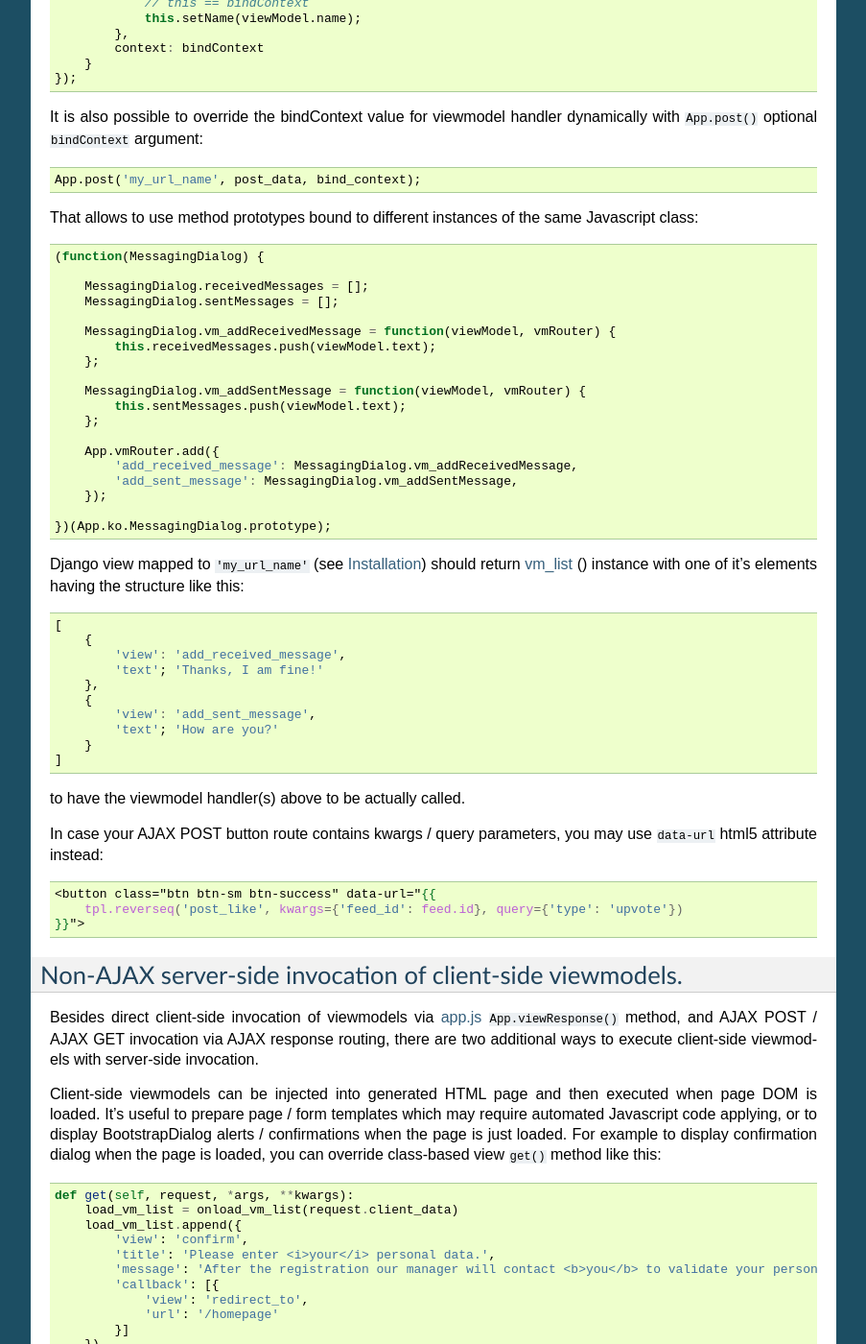
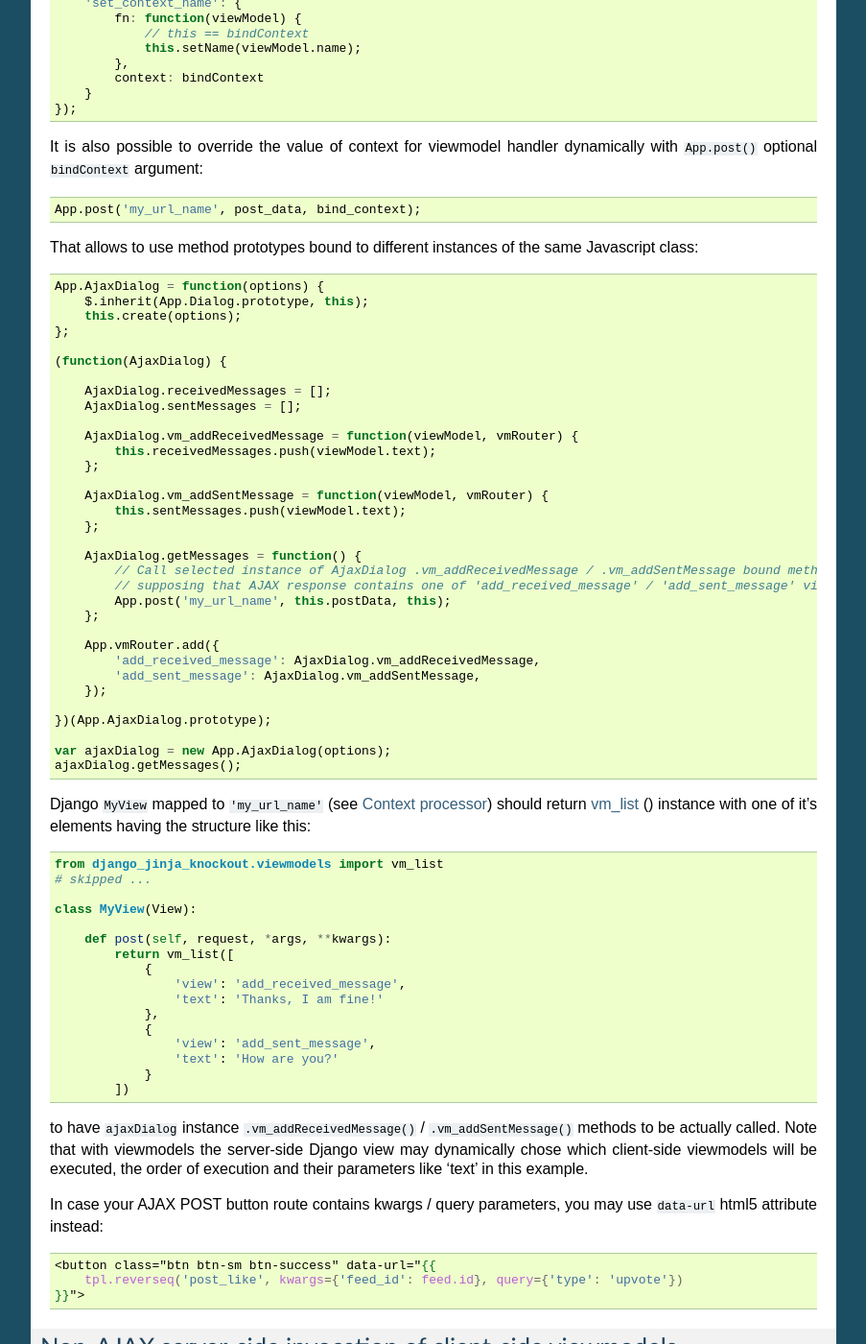
Before and after one commit to Dmitri-Sintsov/django-jinja-knockout, a Sphinx documentation site: the page built from docs/viewmodels.rst, in a window 1280 px wide and 1400 px high, scrolled down 6642 px. Shown: the whole window at 96% size, without its empty margins (198-1101 px from the left). Built offline with Sphinx 7.4.7, drawn with Linux system fonts in a browser that asks for light colours; some of the changed text lies outside the part shown.

Commit message:
Updated url() definitions in the documentation to be Django 1.11 compatible. Updated viewmodels documentation.

```diff
--- a/docs/viewmodels.rst
+++ b/docs/viewmodels.rst
@@ -320,7 +320,9 @@ code is enough::
 will execute viewmodels returned from Django view. If you want to ensure AJAX requests, just set your ``urls.py`` route
 kwargs key ``is_ajax`` to ``True`` (optional step)::
 
-    url(r'^button-click/$', 'my_app.views.button_click', name='my_url_name', kwargs={'ajax': True}),
+    from my_app.views import button_click
+    # ...
+    url(r'^button-click/$', button_click, name='my_url_name', kwargs={'ajax': True}),
 
 register AJAX client-side route (url name) in ``context_processors.py``::
 
@@ -355,7 +357,7 @@ and return the list of viewmodels in my_app/views.py::
 that's all.
 
 If your Django view which maps to ``'my_url_name'`` returns standard client-side viewmodels only, just like in the
-example above, you do not even have to modify a single bit of your Javascript code!
+example above, you do not even have to modify a single bit of your Javascript code.
 
 Since version 0.2.0, it is possible to specify client-side routes per view, not having to define them globally
 in template context processor::
@@ -408,49 +410,72 @@ Also it is possible to specify view handler function bind context, specifying it
         }
     });
 
-It is also possible to override the bindContext value for viewmodel handler dynamically with ``App.post()`` optional
+It is also possible to override the value of context for viewmodel handler dynamically with ``App.post()`` optional
 ``bindContext`` argument::
 
     App.post('my_url_name', post_data, bind_context);
 
 That allows to use method prototypes bound to different instances of the same Javascript class::
 
-    (function(MessagingDialog) {
+    App.AjaxDialog = function(options) {
+        $.inherit(App.Dialog.prototype, this);
+        this.create(options);
+    };
 
-        MessagingDialog.receivedMessages = [];
-        MessagingDialog.sentMessages = [];
+    (function(AjaxDialog) {
 
-        MessagingDialog.vm_addReceivedMessage = function(viewModel, vmRouter) {
+        AjaxDialog.receivedMessages = [];
+        AjaxDialog.sentMessages = [];
+
+        AjaxDialog.vm_addReceivedMessage = function(viewModel, vmRouter) {
             this.receivedMessages.push(viewModel.text);
         };
 
-        MessagingDialog.vm_addSentMessage = function(viewModel, vmRouter) {
+        AjaxDialog.vm_addSentMessage = function(viewModel, vmRouter) {
             this.sentMessages.push(viewModel.text);
         };
 
+        AjaxDialog.getMessages = function() {
+            // Call selected instance of AjaxDialog .vm_addReceivedMessage / .vm_addSentMessage bound methods,
+            // supposing that AJAX response contains one of 'add_received_message' / 'add_sent_message' viewmodels:
+            App.post('my_url_name', this.postData, this);
+        };
+
         App.vmRouter.add({
-            'add_received_message': MessagingDialog.vm_addReceivedMessage,
-            'add_sent_message': MessagingDialog.vm_addSentMessage,
+            'add_received_message': AjaxDialog.vm_addReceivedMessage,
+            'add_sent_message': AjaxDialog.vm_addSentMessage,
         });
 
-    })(App.ko.MessagingDialog.prototype);
+    })(App.AjaxDialog.prototype);
 
+    var ajaxDialog = new App.AjaxDialog(options);
+    ajaxDialog.getMessages();
 
-Django view mapped to ``'my_url_name'`` (see :doc:`installation`) should return `vm_list`_ () instance with one of it's
-elements having the structure like this::
+.. highlight:: python
 
-    [
-        {
-            'view': 'add_received_message',
-            'text'; 'Thanks, I am fine!'
-        },
-        {
-            'view': 'add_sent_message',
-            'text'; 'How are you?'
-        }
-    ]
+Django ``MyView`` mapped to ``'my_url_name'`` (see :ref:`installation_context-processor`) should return `vm_list`_ ()
+instance with one of it's elements having the structure like this::
 
-to have the viewmodel handler(s) above to be actually called.
+    from django_jinja_knockout.viewmodels import vm_list
+    # skipped ...
+
+    class MyView(View):
+
+        def post(self, request, *args, **kwargs):
+            return vm_list([
+                {
+                    'view': 'add_received_message',
+                    'text': 'Thanks, I am fine!'
+                },
+                {
+                    'view': 'add_sent_message',
+                    'text': 'How are you?'
+                }
+            ])
+
+to have ``ajaxDialog`` instance ``.vm_addReceivedMessage()`` / ``.vm_addSentMessage()`` methods to be actually called.
+Note that with viewmodels the server-side Django view may dynamically chose which client-side viewmodels will be
+executed, the order of execution and their parameters like 'text' in this example.
 
 .. highlight:: jinja
 
@@ -464,7 +489,7 @@ instead::
 Non-AJAX server-side invocation of client-side viewmodels.
 ----------------------------------------------------------
 
-Besides direct client-side invocation of viewmodels via `app.js`_ ``App.viewResponse()`` method, and AJAX POST /
+Besides direct client-side invocation of viewmodels via `app.js`_ ``App.vmRouter.respond()`` method, and AJAX POST /
 AJAX GET invocation via AJAX response routing, there are two additional ways to execute client-side viewmodels with
 server-side invocation.
 
@@ -495,7 +520,10 @@ request::
 
     def set_session_viewmodels(request):
         last_message = Message.objects.last()
-        # Custom viewmodel, requires App.addViewHandler('initial_views', function(viewModel) { ... }): at client-side.
+        # Custom viewmodel. Define it's handler at client-side with one of .addFn() / .addHandler() / .add() methods::
+        # App.vmRouter.addFn('initial_views', function(viewModel) { ... });
+        # App.vmRouter.addHandler('initial_views', {fn: myMethod, context: myClass});
+        # App.vmRouter.add({'initial_views': {fn: myMethod, context: myClass}});
         view_model = {
             'view': 'initial_views'
         }
@@ -528,22 +556,22 @@ Require viewmodels handlers
 .. highlight:: javascript
 
 Sometimes there are many separate Javascript source files which define different viewmodel handlers. To assure that
-required external source viewmodel handlers are available, `app.js`_ provides ``App.requireViewHandlers()`` method::
+required external source viewmodel handlers are immediately available, use `App.vmRouter`_ instance ``.req()`` method::
 
-    App.requireViewHandlers(['field_error', 'carousel_images']);
+    App.vmRouter.req('field_error', 'carousel_images');
 
 Nested / conditional execution of client-side viewmodels
 --------------------------------------------------------
-Nesting viewmodels as callbacks is available for automated conditional / event-based viewmodels execution. Example of
+Nesting viewmodels via callbacks is available for automated conditional / event-based viewmodels execution. Example of
 such approach is the implementation of ``'confirm'`` viewmodel in `app.js`_ ``App.Dialog.create()``::
 
     var cbViewModel = this.dialogOptions.callback;
     this.dialogOptions.callback = function(result) {
         // @note: Do not use alert view as callback, it will cause stack overflow.
         if (result) {
-            App.viewResponse(cbViewModel);
+            App.vmRouter.respond(cbViewModel);
         } else if (typeof self.dialogOptions.cb_cancel === 'object') {
-            App.viewResponse(self.dialogOptions.cb_cancel);
+            App.vmRouter.respond(self.dialogOptions.cb_cancel);
         }
     };
 
@@ -587,17 +615,17 @@ Viewmodel router defines own (our) viewmodel name as `ActionsView`_ ``.viewmodel
 `App.Actions`_ ``.viewModelName`` Javascript property. By default it has value ``action`` but inherited classes may
 change it's name; for example grid datatables use ``grid_page`` as viewmodel name.
 
-The viewmodels which have different names are are not processed by ``App.Actions`` directly. Instead, they are routed to
-standard viewmodel handlers, added with ``App.addViewHandler()`` - see `Defining custom viewmodel handlers`_ section.
+The viewmodels which have different names are not processed by ``App.Actions`` directly. Instead, they are routed to
+standard viewmodel handlers, added with `App.vmRouter`_ methods - see `Defining custom viewmodel handlers`_ section.
 Such way standard built-in viewmodel handlers are not ignored. For example server-side exception reporting is done with
 ``alert_error`` viewmodel handler (`app.js`_), while AJAX form validation errors with ``form_error`` viewmodel handler
 (`tooltips.js`_).
 
 .. highlight:: python
 
-The difference between handling AJAX viewmodels with ``App.viewHandlers`` (see `Defining custom viewmodel handlers`_)
-and AJAX actions is that the later shares the same viewmodel handler by routing multiple actions to separate methods
-of `App.Actions`_ class or it's descendant.
+The difference between handling AJAX viewmodels with `App.vmRouter`_ (see `Defining custom viewmodel handlers`_) and
+AJAX actions is that the later shares the same viewmodel handler by routing multiple actions to separate methods of
+`App.Actions`_ class or it's descendant.
 
 For example, server-side part of AJAX action ``edit_form`` is defined as `ModelFormActionsView`_ method
 ``action_edit_form``::
```
Also changed, not shown: other parts of docs/viewmodels.rst (+9 -9 lines), INSTALLATION.rst (+18 -3 lines), QUICKSTART.rst (+9 -3 lines), django_jinja_knockout/static/djk/js/app.js (+9 -28 lines).
